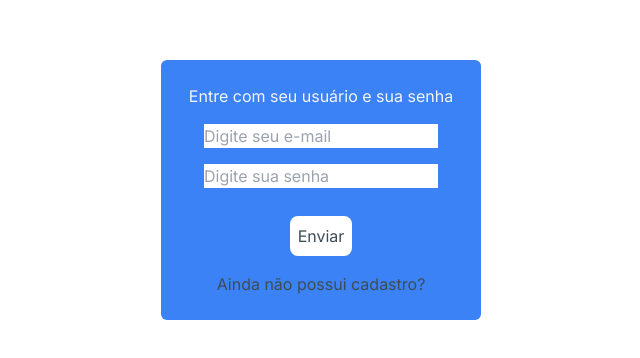
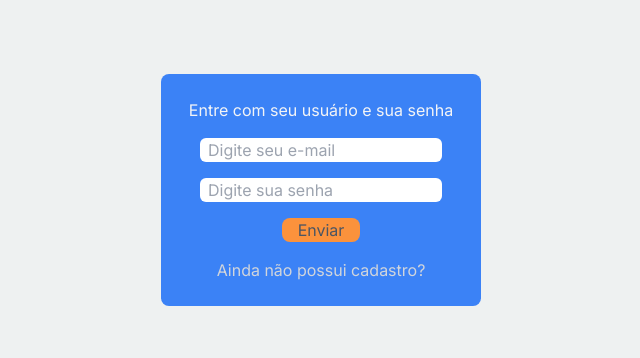
Before and after one commit to luanamsilva/login-system, a Next.js app: page /login in a window 1280 px wide. Shown: the part 210-568 px from the top of the page, without its empty margins (319-959 px from the left). Built offline with nearby package versions, Linux system fonts and the light colour scheme.

Commit message:
styles-changes

```diff
--- a/src/app/globals.css
+++ b/src/app/globals.css
@@ -20,5 +20,5 @@
 
 body {
   color: var(--gray--400);
-  background:  var(--white)
+ background: #EEF1F1;
 }
--- a/src/app/login/page.tsx
+++ b/src/app/login/page.tsx
@@ -8,10 +8,10 @@ export default function LoginPage() {
     <main>
 
 <LoginCard title='Entre com seu usuário e sua senha' label='Login:'>
-<Input type="email" placeholder="Digite seu e-mail"/>
-<Input type="passord" placeholder="Digite sua senha"/>
+<Input className="pl-2 rounded-md" type="email" placeholder="Digite seu e-mail"/>
+<Input  className="pl-2 rounded-md" type="passord" placeholder="Digite sua senha"/>
 <Button>Enviar</Button>
-<Link href='/register'>Ainda não possui cadastro?</Link>
+<Link className="text-gray-300" href='/register'>Ainda não possui cadastro?</Link>
   </LoginCard>
     </main>
   )
--- a/src/app/register/page.tsx
+++ b/src/app/register/page.tsx
@@ -10,10 +10,10 @@ export default function RegisterPage() {
 <LoginCard  title='Faça seu cadastro para ter acesso' label='Nome do usuário:'>
 
 <Input type="text" placeholder="Digite seu nome"/>
-<Input type="email" placeholder="Digite seu e-mail"/>
-<Input type="passord" placeholder="Digites sua senha"/>
+<Input className="pl-2 rounded-md"  type="email" placeholder="Digite seu e-mail"/>
+<Input  className="pl-2 rounded-md" type="passord" placeholder="Digites sua senha"/>
 <Button>Cadastrar</Button>
-<Link href='/login'>Já possui uma conta?</Link>
+<Link className="text-gray-300" href='/login'>Clique aqui se já possui uma conta</Link>
 </LoginCard>
     </main>
   )
--- a/src/components/Button.tsx
+++ b/src/components/Button.tsx
@@ -1,9 +1,9 @@
 export default function Button({children, ...props}) {
   return (
     <main>
-      <div className="bg-white border-gray-300 rounded-lg mt-3 p-2 ">
+      <div >
 
-<button {...props}>{children}</button>
+<button  className="bg-orange-400 hover:bg-orange-500 text-gray-600 rounded-lg px-4" {...props}>{children}</button>
   </div>
     </main>
   )
--- a/src/components/LoginCard.tsx
+++ b/src/components/LoginCard.tsx
@@ -5,10 +5,10 @@ export default function LoginCard({title, label, children}) {
 
       <div className="min-h-screen flex items-center justify-center rounded" >
 
-<form className='flex flex-col items-center gap-4 bg-blue-500 rounded-md p-6 sm:w-1/2 md:w-1/3 lg:w-1/4'>
+<form className='flex flex-col items-center gap-4 bg-blue-500 rounded-lg p-6 sm:w-1/2 md:w-1/3 lg:w-1/4'>
   <h2 className="text-gray-100">{title}</h2>
+  {children}
 
- {children}
 
 </form>
   </div>
```
